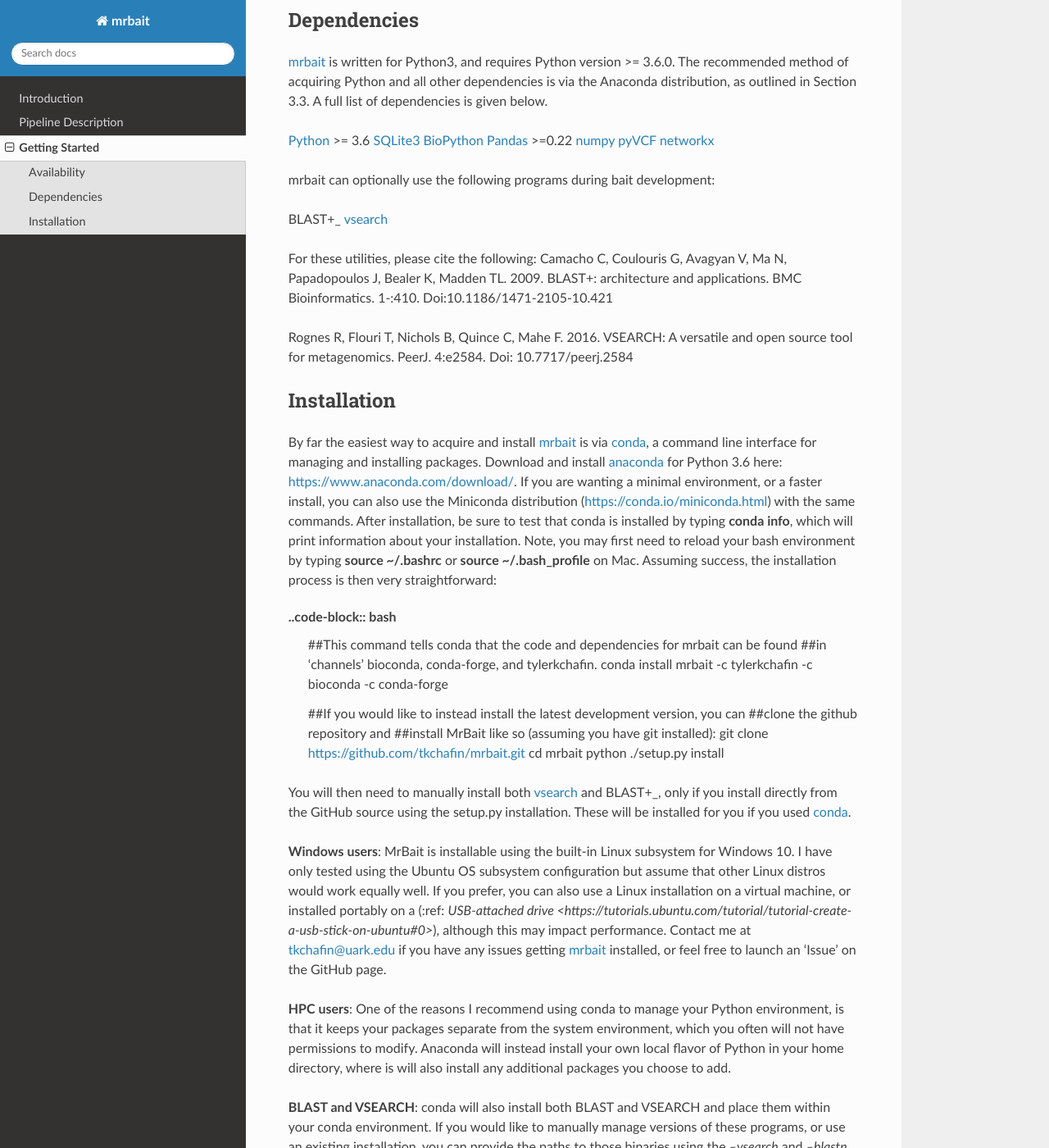
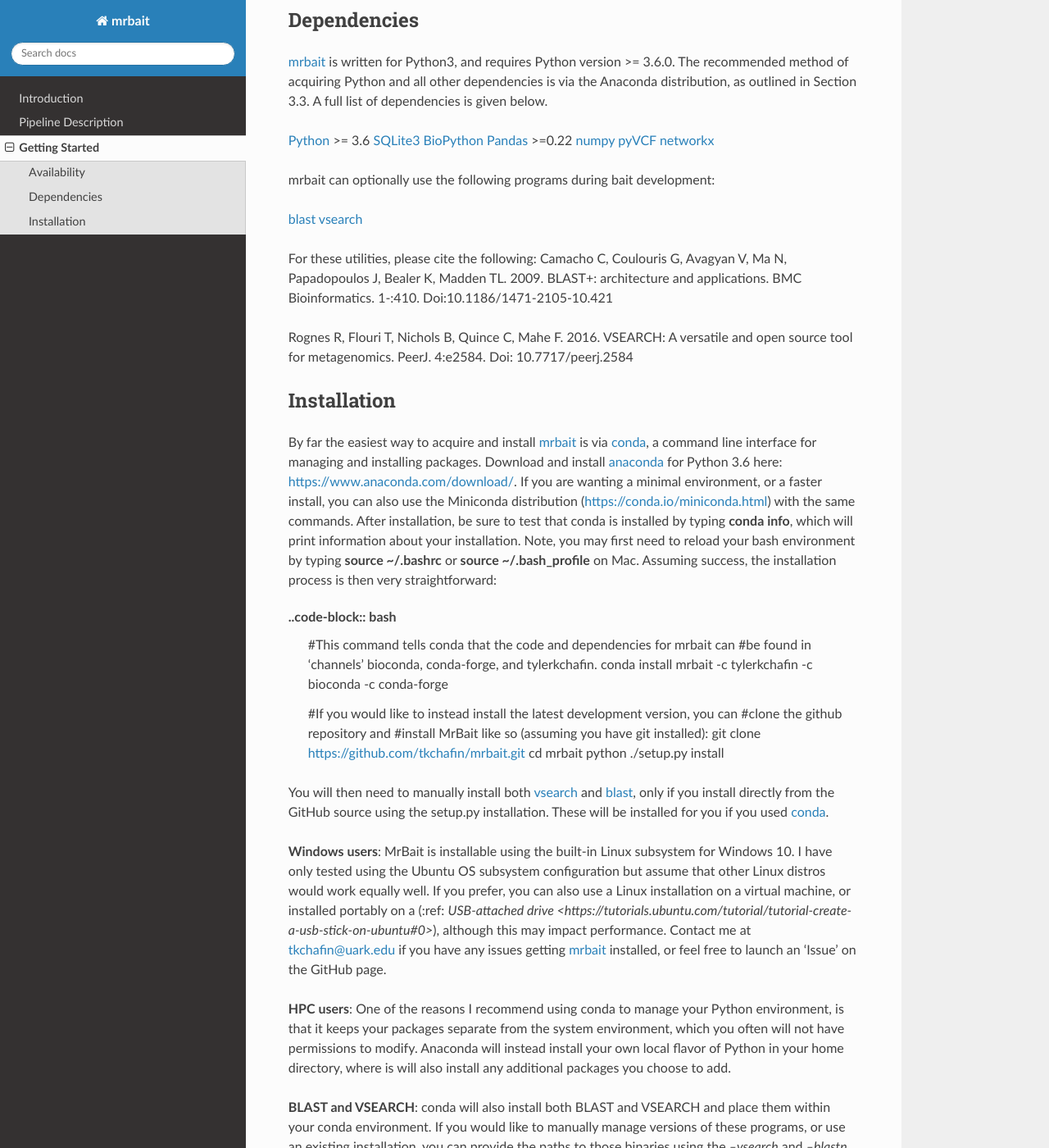
Before and after one commit to tkchafin/mrbait, a Sphinx documentation site: the page built from docs/installation.rst, in a window 1280 px wide and 1400 px high, scrolled down 520 px. Shown: the whole window at 82% size. Built offline with Sphinx 7.4.7 and the Read the Docs theme 2.0.0, drawn with Linux system fonts in a browser that asks for light colours.

Commit message:
docs update

```diff
--- a/docs/global.rst
+++ b/docs/global.rst
@@ -10,4 +10,4 @@
 .. _SQLite3: https://www.sqlite.org/index.html
 .. _vsearch: https://github.com/torognes/vsearch
 .. _networkx: https://networkx.github.io/
-.. _BLAST+: https://blast.ncbi.nlm.nih.gov/Blast.cgi
+.. _blast: https://blast.ncbi.nlm.nih.gov/Blast.cgi
--- a/docs/installation.rst
+++ b/docs/installation.rst
@@ -37,7 +37,7 @@
 
 mrbait can optionally use the following programs during bait development:
 
-BLAST+_
+blast_
 vsearch_
 
 For these utilities, please cite the following:
@@ -59,19 +59,19 @@
 Assuming success, the installation process is then very straightforward:
 
 ..code-block:: bash
-   ##This command tells conda that the code and dependencies for mrbait can be found
-   ##in ‘channels’ bioconda, conda-forge, and tylerkchafin.
+   #This command tells conda that the code and dependencies for mrbait can
+   #be found in ‘channels’ bioconda, conda-forge, and tylerkchafin.
    conda install mrbait -c tylerkchafin -c bioconda -c conda-forge
 
-   ##If you would like to instead install the latest development version, you can
-   ##clone the github repository and
-   ##install MrBait like so (assuming you have git installed):
+   #If you would like to instead install the latest development version, you can
+   #clone the github repository and
+   #install MrBait like so (assuming you have git installed):
    git clone https://github.com/tkchafin/mrbait.git
    cd mrbait
    python ./setup.py install
 
 
-You will then need to manually install both vsearch_ and BLAST+_, only if you install
+You will then need to manually install both vsearch_ and blast_, only if you install
 directly from the GitHub source using the setup.py installation. These will be installed
 for you if you used conda_.
 
```
Also changed, not shown: 9 other files.
